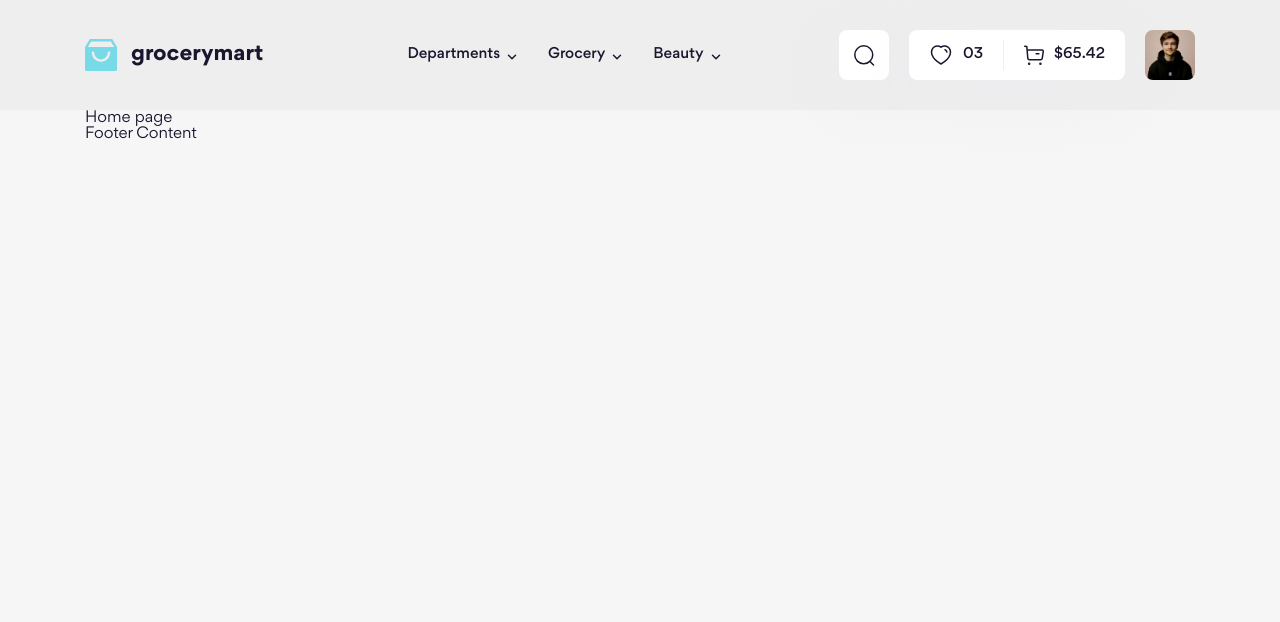
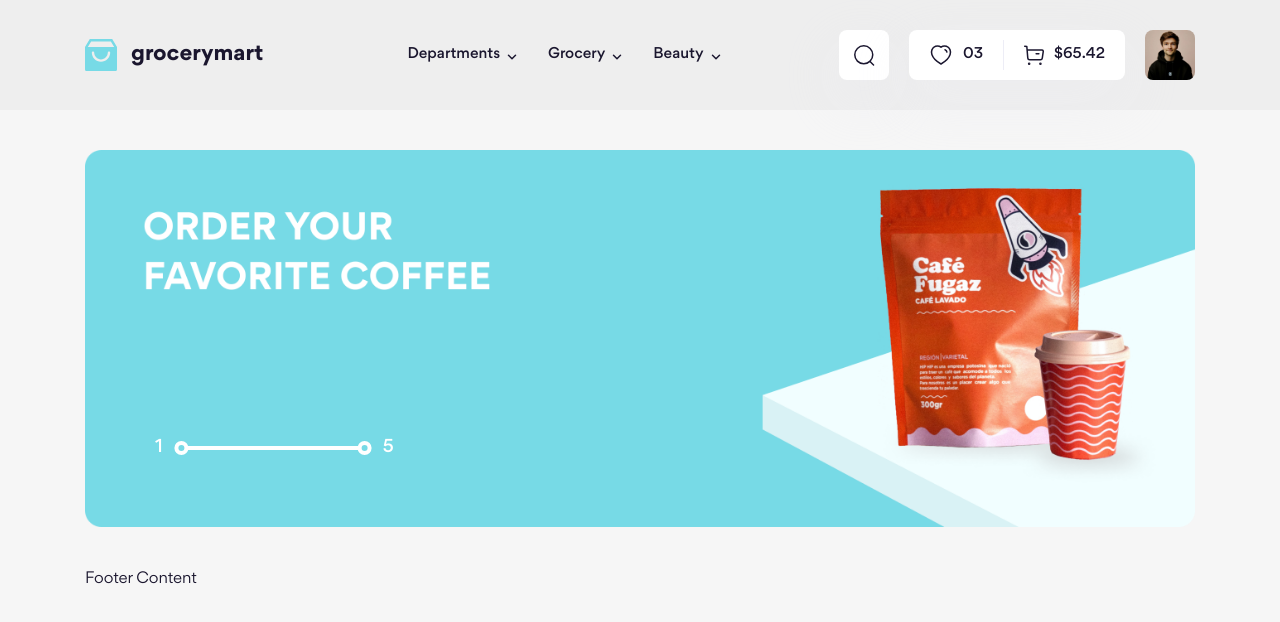
Before and after one commit to Phat117/F8-Final-Project, a website: page index.html in a window 1280 px wide. Drawn offline with Linux system fonts and the light colour scheme.

Commit message:
Slideshow #1

```diff
--- a/index.html
+++ b/index.html
@@ -6,23 +6,9 @@
         <title>GroceryMart</title>
 
         <!-- Favicon -->
-        <link
-            rel="apple-touch-icon"
-            sizes="76x76"
-            href="./assets/favicon/apple-touch-icon.png"
-        />
-        <link
-            rel="icon"
-            type="image/png"
-            sizes="32x32"
-            href="./assets/favicon/favicon-32x32.png"
-        />
-        <link
-            rel="icon"
-            type="image/png"
-            sizes="16x16"
-            href="./assets/favicon/favicon-16x16.png"
-        />
+        <link rel="apple-touch-icon" sizes="76x76" href="./assets/favicon/apple-touch-icon.png" />
+        <link rel="icon" type="image/png" sizes="32x32" href="./assets/favicon/favicon-32x32.png" />
+        <link rel="icon" type="image/png" sizes="16x16" href="./assets/favicon/favicon-16x16.png" />
         <link rel="manifest" href="./assets/favicon/site.webmanifest" />
         <link rel="mask-icon" href="/safari-pinned-tab.svg" color="#5bbad5" />
         <meta name="msapplication-TileColor" content="#da532c" />
@@ -44,8 +30,28 @@
             load("#header", "./templates/header.html");
         </script>
         <div class="container">
-            <!-- Main -->
-            <h1>Home page</h1>
+            <!-- Slideshow -->
+            <div class="slideshow">
+                <div class="slideshow__inner">
+                    <!-- Item 1 -->
+                    <div class="slideshow__item">
+                        <img src="./assets/img/Slideshow/item-1.png" alt="" class="slideshow__img" />
+                    </div>
+                    <!-- Item 2 -->
+                    <div class="slideshow__item">
+                        <img src="./assets/img/Slideshow/item-1.png" alt="" class="slideshow__img" />
+                    </div>
+                    <!-- Item 3 -->
+                    <div class="slideshow__item">
+                        <img src="./assets/img/Slideshow/item-1.png" alt="" class="slideshow__img" />
+                    </div>
+                </div>
+                <div class="slideshow__page">
+                    <span class="slideshow__num">1</span>
+                    <span class="slideshow__slider"></span>
+                    <span class="slideshow__num">5</span>
+                </div>
+            </div>
 
             <!-- Footer -->
             <footer id="footer">Footer</footer>
--- a/scss/components/_index.scss
+++ b/scss/components/_index.scss
@@ -1,2 +1,3 @@
 @use "./logo";
 @use "./dropdown";
+@use "./slideshow";
--- /dev/null
+++ b/scss/components/_slideshow.scss
@@ -0,0 +1,66 @@
+.slideshow {
+    position: relative;
+    margin: 40px 0;
+    z-index: 2;
+    &__inner {
+        overflow: hidden;
+        display: flex;
+        align-items: center;
+    }
+
+    &__item {
+        flex-shrink: 0;
+        width: 100%;
+    }
+
+    &__img {
+        width: 100%;
+    }
+
+    &__page {
+        position: absolute;
+        bottom: 70px;
+        left: 70px;
+        display: flex;
+        align-items: center;
+        column-gap: 24px;
+    }
+    &__num {
+        font-size: 1.8rem;
+        font-style: normal;
+        font-weight: 500;
+        line-height: 144.444%;
+        color: #fff;
+    }
+
+    &__slider {
+        position: relative;
+        width: 172px;
+        height: 4px;
+        flex-shrink: 0;
+        background-color: #fff;
+
+        &::before,
+        &::after {
+            display: inline-block;
+            content: "";
+            position: absolute;
+            top: 50%;
+            translate: 0 -50%;
+            width: 14px;
+            height: 14px;
+            flex-shrink: 0;
+            border: 4px solid #fff;
+            border-radius: 50%;
+        }
+        &::before {
+            left: 0;
+            translate: -90% -50%;
+        }
+
+        &::after {
+            right: 0;
+            translate: 90% -50%;
+        }
+    }
+}
```
Also changed, not shown: assets/css/main.css, assets/img/Slideshow/item-1.png (added), 1 other file.
